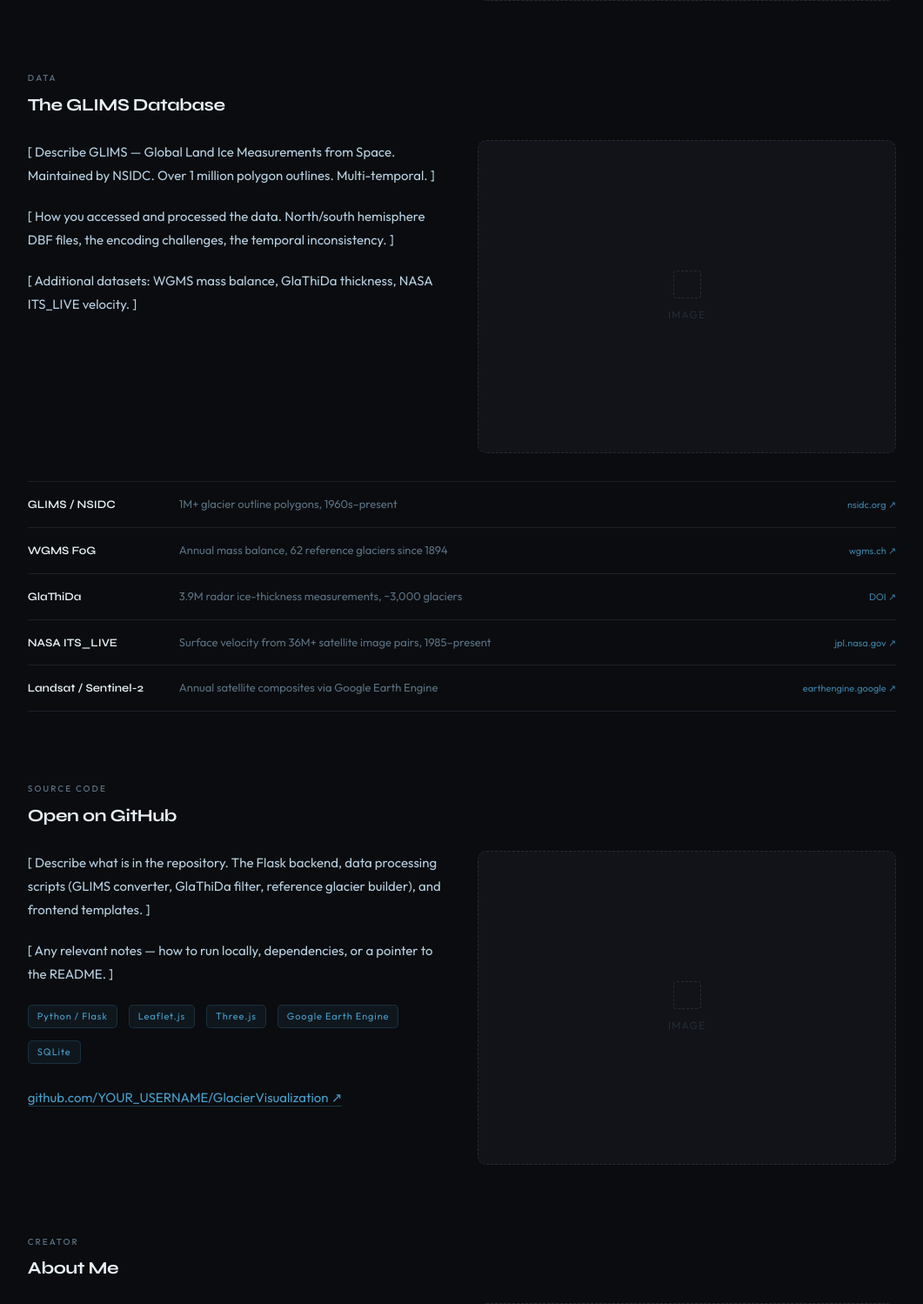
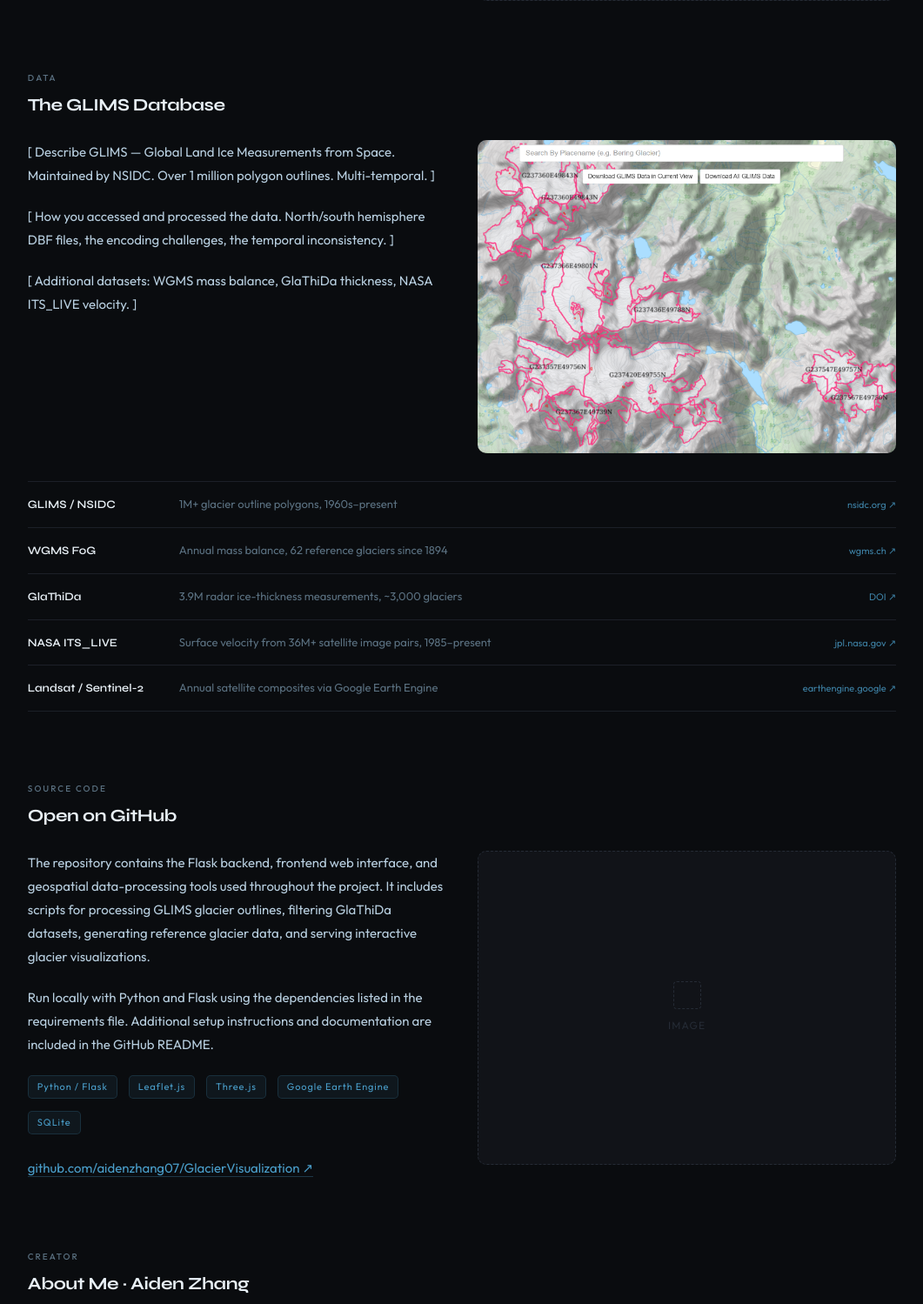
Before and after one commit to aidenzhang07/GlacierVisualization, a Flask app: page /about in a window 1280 px wide. Shown: the part 703-2202 px from the top of the page at 87% size, without its empty margins (109-1170 px from the left). Run offline with Flask 3, Linux system fonts and the light colour scheme.

Commit message:
about page updates

```diff
--- a/templates/about.html
+++ b/templates/about.html
@@ -275,7 +275,7 @@
   <h2 class="section-title">The GLIMS Database</h2>
 
   <div class="split flip">
-    <div class="img-block half">image</div>
+    <div style="aspect-ratio: 4/3; border-radius: 10px; overflow: hidden; margin: 0;"><img src="/static/images/glimsSC.png" alt="Glims Database Interface" style="width:100%; height:100%; object-fit:cover; display:block;"></div>
     <div>
       <p class="body-text">
         <!-- FILL: What GLIMS is, who maintains it, what it contains. -->
@@ -297,7 +297,7 @@
     <div class="source-row">
       <span class="source-name">GLIMS / NSIDC</span>
       <span class="source-desc">1M+ glacier outline polygons, 1960s–present</span>
-      <a class="source-link" href="https://nsidc.org/data/nsidc-0272" target="_blank">nsidc.org ↗</a>
+      <a class="source-link" href="https://nsidc.org/data/glims" target="_blank">nsidc.org ↗</a>
     </div>
     <div class="source-row">
       <span class="source-name">WGMS FoG</span>
@@ -333,11 +333,11 @@
     <div>
       <p class="body-text">
         <!-- FILL: Brief description of what the repo contains — Flask app, data pipeline scripts, GeoJSON processing. -->
-        [ Describe what is in the repository. The Flask backend, data processing scripts (GLIMS converter, GlaThiDa filter, reference glacier builder), and frontend templates. ]
+        The repository contains the Flask backend, frontend web interface, and geospatial data-processing tools used throughout the project. It includes scripts for processing GLIMS glacier outlines, filtering GlaThiDa datasets, generating reference glacier data, and serving interactive glacier visualizations.
       </p>
       <p class="body-text">
         <!-- FILL: Any setup instructions or notes. -->
-        [ Any relevant notes — how to run locally, dependencies, or a pointer to the README. ]
+        Run locally with Python and Flask using the dependencies listed in the requirements file. Additional setup instructions and documentation are included in the GitHub README.
       </p>
       <div style="margin-top:20px; display:flex; gap:10px; flex-wrap:wrap;">
         <span class="tag">Python / Flask</span>
@@ -347,8 +347,8 @@
         <span class="tag">SQLite</span>
       </div>
       <p style="margin-top:24px;">
-        <a class="inline-link" href="https://github.com/YOUR_USERNAME/GlacierVisualization" target="_blank">
-          github.com/YOUR_USERNAME/GlacierVisualization ↗
+        <a class="inline-link" href="https://github.com/aidenzhang07/GlacierVisualization" target="_blank">
+          github.com/aidenzhang07/GlacierVisualization ↗
         </a>
       </p>
     </div>
@@ -361,36 +361,36 @@
        SECTION 4 — ABOUT THE CREATOR
   ══════════════════════════════════════════════════════════════════ -->
   <p class="section-label" style="margin-top:80px;">Creator</p>
-  <h2 class="section-title">About Me</h2>
+  <h2 class="section-title">About Me · Aiden Zhang</h2>
 
   <div class="split flip" style="margin-bottom:32px;">
-    <div class="img-block half">photo</div>
+    <div style="aspect-ratio: 4/3; border-radius: 10px; overflow: hidden; margin: 0;"><img src="/static/images/rainier_hike.jpg" alt="Aiden Zhang at Rainier" style="width:100%; height:100%; object-fit:cover; display:block;"></div>
     <div>
       <p class="body-text">
         <!-- FILL: Who you are — student, school, interests, background. -->
-        [ A short bio. Who are you, where do you go to school, what are your interests in science/tech? ]
+        I am a graduating senior at The Overlake School and an incoming undergraduate student in Bioengineering at the University of Washington. I'm interested in the intersection of data science, programming, and physical sciences, with a particular focus on glaciers, climate systems, and scientific data visualization. I enjoy developing interactive tools and computational projects that make complex environmental data more accessible and engaging.
       </p>
       <p class="body-text">
         <!-- FILL: Why this project specifically — personal connection to glaciers, climate, the Pacific Northwest. -->
-        [ Why glaciers. A personal note — maybe the photo on the homepage was taken by you, or you've visited a glacier. ]
+        Outside of academics, I am an active climber and outdoors enthusiast, and I have been heavily involved in Boy Scouts, where I completed my Eagle Scout project by designing and creating mapped wooden trail signage for my school’s campus trail system.
       </p>
     </div>
   </div>
 
   <!-- contact card -->
   <div class="contact-card">
-    <div class="contact-avatar">photo</div>
+    <div class="contact-avatar"><img src="/static/images/rainier_profile.jpg" alt="Aiden Zhang" style="width:100%; height:100%; object-fit:cover; border-radius:50%;"></div>
     <div>
       <div class="contact-name">Aiden Zhang</div>
-      <div class="contact-role"><!-- FILL: e.g. "Senior · [Your School] · Class of 2025" --></div>
+      <div class="contact-role">Bionegineering, University of Washington · Class of 2030</div>
       <div class="contact-links">
-        <a class="contact-link" href="mailto:YOUR_EMAIL">
+        <a class="contact-link" href="mailto:aidenzhang@live.com">
           ✉ Email
         </a>
-        <a class="contact-link" href="https://github.com/YOUR_USERNAME" target="_blank">
+        <a class="contact-link" href="https://github.com/aidenzhang07" target="_blank">
           ⌥ GitHub
         </a>
-        <a class="contact-link" href="https://linkedin.com/in/YOUR_PROFILE" target="_blank">
+        <a class="contact-link" href="https://linkedin.com/in/aiden-zhang-4470402a1/" target="_blank">
           ↗ LinkedIn
         </a>
       </div>
```
Also changed, not shown: static/images/glimsSC.png (added), static/images/rainier_profile.jpg (added), 1 other file.
